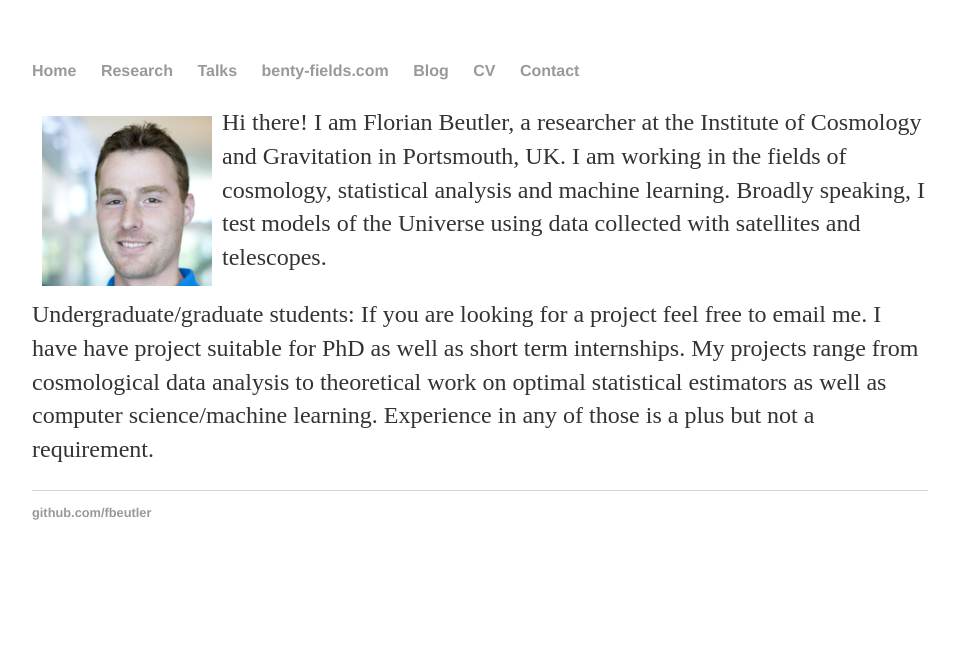
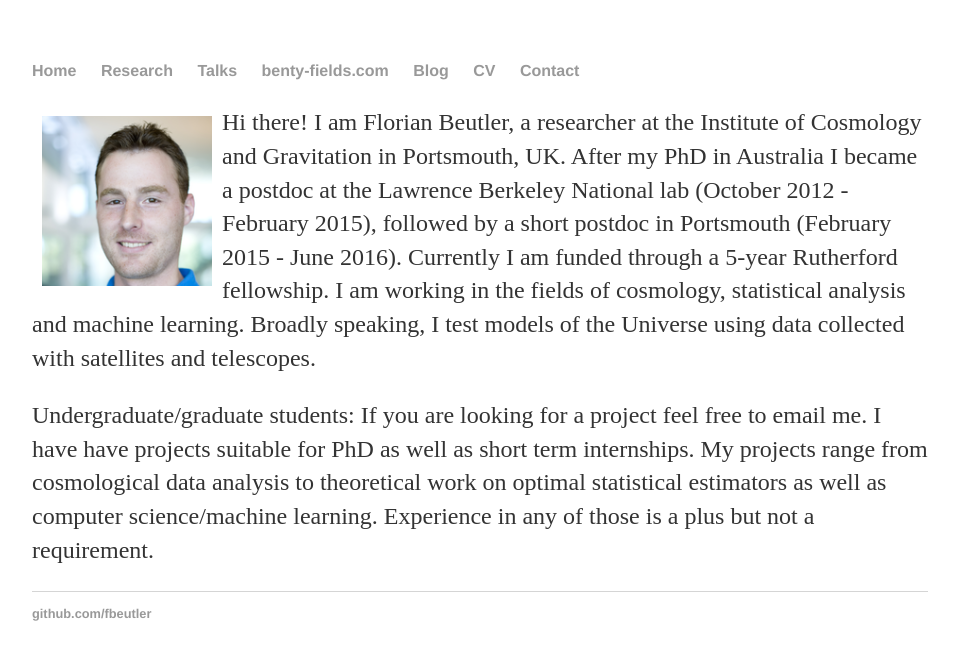
Before and after one commit to fbeutler/fbeutler.github.io, a Jekyll site: the page built from index.html, in a window 1280 px wide. Shown: the top 660 px of the page, without its empty margins (160-1119 px from the left). Built offline with Jekyll 4.4.1, drawn with Linux system fonts in a browser that asks for light colours.

Commit message:
Update index.html

```diff
--- a/index.html
+++ b/index.html
@@ -4,13 +4,14 @@ title: Florian Beutler
 ---
 
 <p><img src="/static/Florian_Beutler.png" alt="IMAGE OF FLORIAN BEUTLER" width="170" align="left" style="padding:10px">Hi there! I am
-  Florian Beutler, a researcher at the Institute of Cosmology and Gravitation in Portsmouth, UK. I am working in the fields of cosmology,
+  Florian Beutler, a researcher at the Institute of Cosmology and Gravitation in Portsmouth, UK. After my PhD in Australia I became a postdoc at the Lawrence Berkeley National lab (October 2012 - February 2015), followed by a short
+  postdoc in Portsmouth (February 2015 - June 2016). Currently I am funded through a 5-year Rutherford fellowship. I am working in the fields of cosmology,
   statistical analysis and machine learning. Broadly speaking, I test models of the Universe using data collected with satellites and
   telescopes.
 </p>
 
 <p>
-  Undergraduate/graduate students: If you are looking for a project feel free to email me. I have have project suitable for PhD as well
+  Undergraduate/graduate students: If you are looking for a project feel free to email me. I have have projects suitable for PhD as well
   as short term internships. My projects range from cosmological data analysis to theoretical work on optimal statistical estimators
   as well as computer science/machine learning. Experience in any of those is a plus but not a requirement.
 </p>
```
